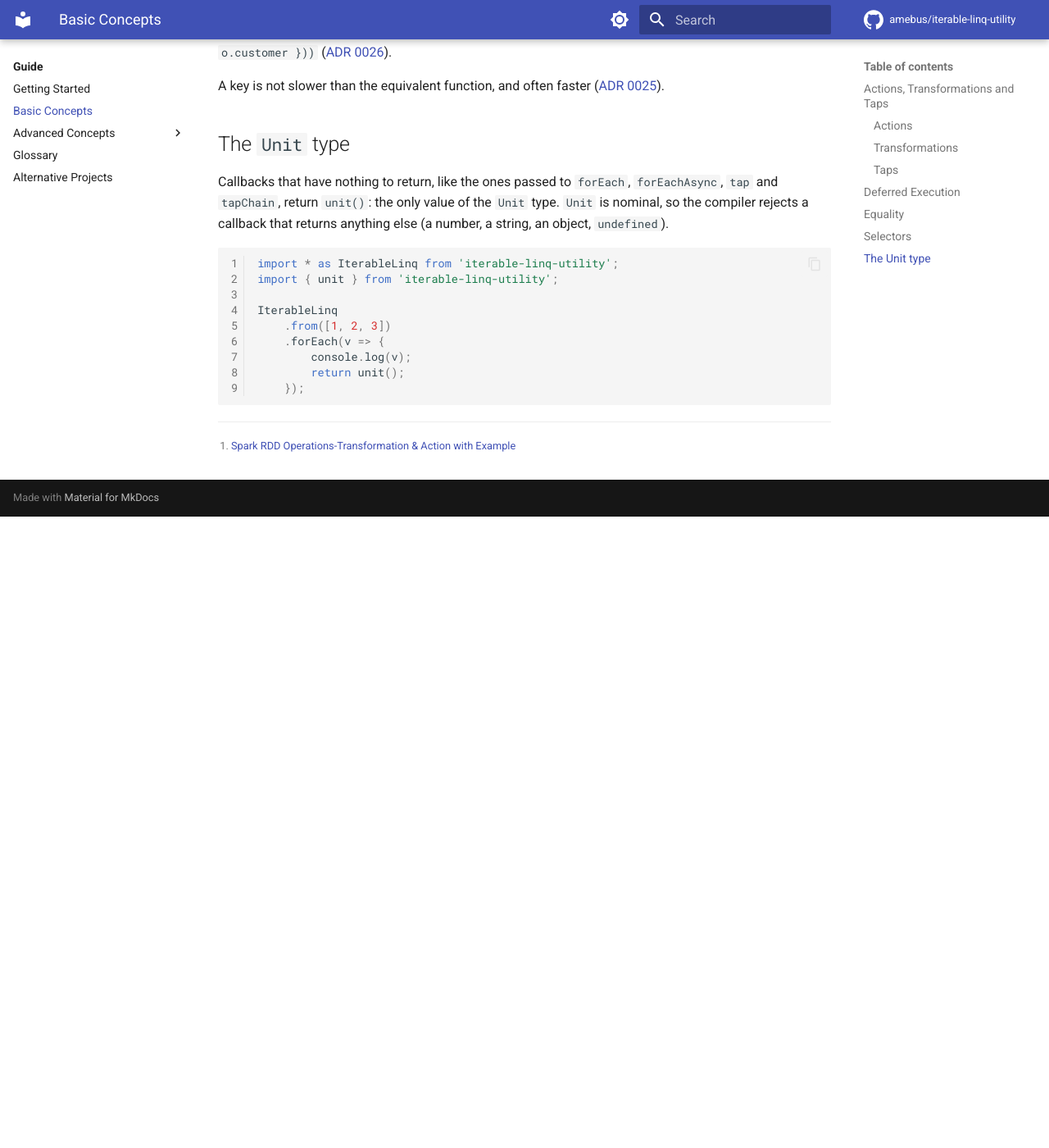
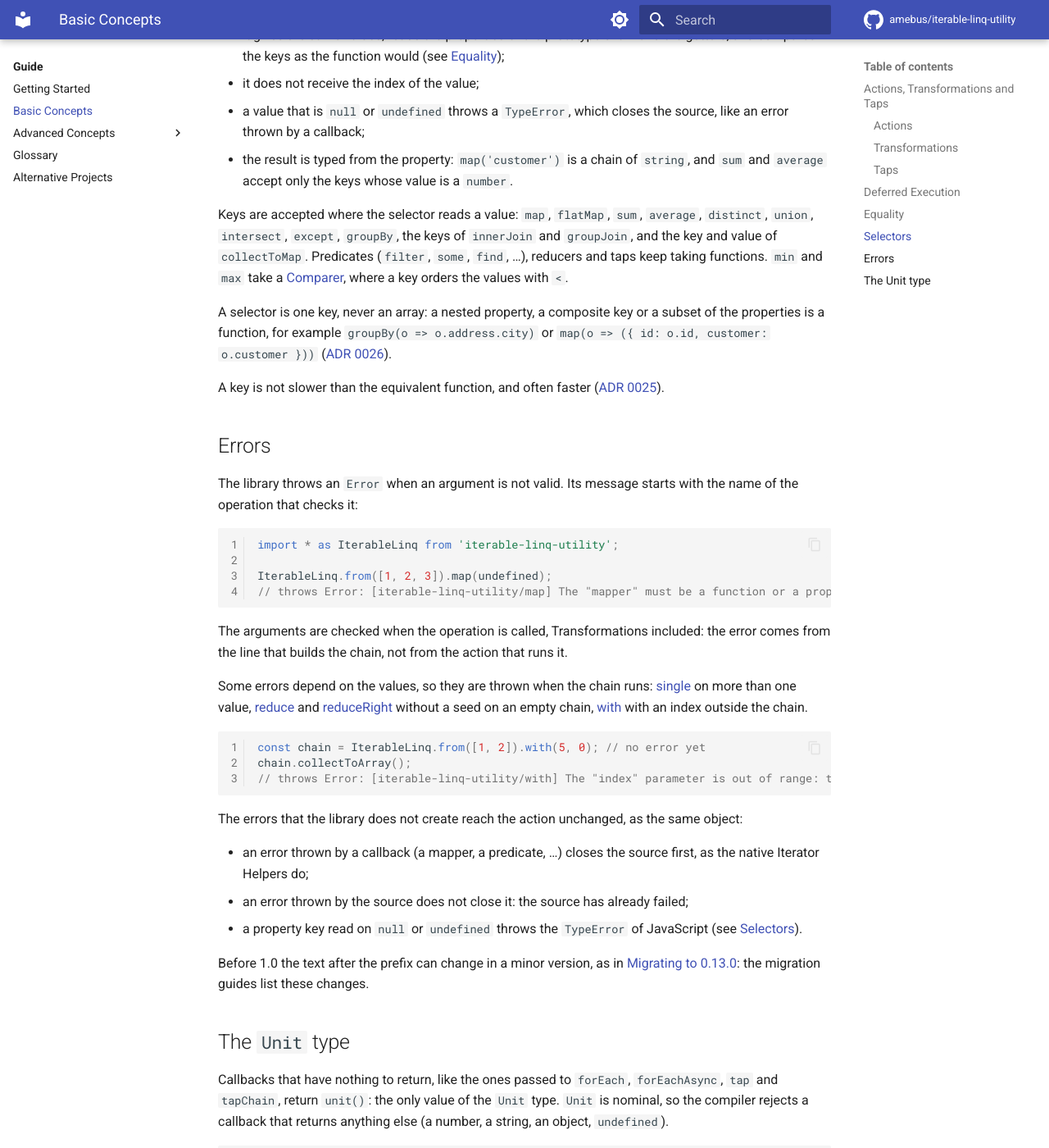
Before and after one commit to Amebus/iterable-linq-utility, an MkDocs documentation site: the page built from documentation/docs/basic-concepts.md, in a window 1280 px wide and 1400 px high, scrolled down 3537 px. Shown: the whole window at 82% size. Built offline with MkDocs 1.6.1 and Material for MkDocs 9.7.7, drawn with Linux system fonts in a browser that asks for light colours; comment, search, counter and statistics services are not loaded; the version menu is left out; before the commit the page ends 4167 px from its top, so only the background shows below that; some of the changed text lies outside the part shown.

Commit message:
docs: one place for the execution model, and the errors for the users
Basic Concepts explains when each kind of operation runs, and a new
Errors section says which errors the library throws and when, and that
the errors of the source and of the callbacks reach the action
unchanged. The WIP banner of the home page becomes a note on the
breaking changes before 1.0. The empty sections of Advanced Concepts
stay: #198 tracks their content.

Closes #194

Co-Authored-By: Claude Opus 5.5 <noreply@anthropic.com>

````diff
--- a/documentation/docs/basic-concepts.md
+++ b/documentation/docs/basic-concepts.md
@@ -57,7 +57,16 @@ chain.some(v => v > 10);
 
 Every action runs the chain again, from the source: a chain is **re-runnable**. To avoid running an expensive chain twice, store its values with [memoize](api-reference/transformations.md#memoize) or [materialize](api-reference/actions.md#materialize).
 
-See [Deferred Execution](glossary.md#deferred-execution) and [Repeatable Execution](glossary.md#repeatable-execution) in the glossary.
+When the work runs depends on the kind of operation:
+
+| Operation | When it runs |
+| --- | --- |
+| [Transformations](api-reference/transformations.md) | [Fully deferred](glossary.md#fully-deferred-execution): nothing runs until an action reads the chain |
+| [tapChainCreation](api-reference/taps.md#tapchaincreation) | [Partially deferred](glossary.md#partially-deferred-execution): its callback runs at once, the chain still waits for an action |
+| [Actions](api-reference/actions.md) | [Immediate](glossary.md#immediate-evaluation): they run the chain when they are called |
+| [memoize](api-reference/transformations.md#memoize) with `allowPartialMemoization: false` | [Eager](glossary.md#eager-evaluation): the first read reads the whole source |
+
+Running a chain again has some pitfalls, with single-use and mutable sources, side effects and closing the source: see [Repeatable Execution](advanced-concepts/index.md#repeatable-execution).
 
 ## Equality
 
@@ -112,6 +121,35 @@ A selector is one key, never an array: a nested property, a composite key or a s
 
 A key is not slower than the equivalent function, and often faster ([ADR 0025](https://github.com/Amebus/iterable-linq-utility/blob/main/docs/decisions/0025-property-keys-as-selectors.md)).
 
+## Errors
+
+The library throws an `Error` when an argument is not valid. Its message starts with the name of the operation that checks it:
+
+```typescript
+import * as IterableLinq from 'iterable-linq-utility';
+
+IterableLinq.from([1, 2, 3]).map(undefined);
+// throws Error: [iterable-linq-utility/map] The "mapper" must be a function or a property key
+```
+
+The arguments are checked when the operation is called, Transformations included: the error comes from the line that builds the chain, not from the action that runs it.
+
+Some errors depend on the values, so they are thrown when the chain runs: [single](api-reference/actions.md#single) on more than one value, [reduce](api-reference/actions.md#reduce) and [reduceRight](api-reference/actions.md#reduceright) without a seed on an empty chain, [with](api-reference/transformations.md#with) with an index outside the chain.
+
+```typescript
+const chain = IterableLinq.from([1, 2]).with(5, 0); // no error yet
+chain.collectToArray();
+// throws Error: [iterable-linq-utility/with] The "index" parameter is out of range: the source has 2 values
+```
+
+The errors that the library does not create reach the action unchanged, as the same object:
+
+- an error thrown by a callback (a mapper, a predicate, …) closes the source first, as the native Iterator Helpers do;
+- an error thrown by the source does not close it: the source has already failed;
+- a property key read on `null` or `undefined` throws the `TypeError` of JavaScript (see [Selectors](#selectors)).
+
+Before 1.0 the text after the prefix can change in a minor version, as in [Migrating to 0.13.0](migrating-to-0.13.0.md): the migration guides list these changes.
+
 ## The `Unit` type
 
 Callbacks that have nothing to return, like the ones passed to `forEach`, `forEachAsync`, `tap` and `tapChain`, return `unit()`: the only value of the `Unit` type.
````
Also changed, not shown: documentation/docs/index.md (+2 -1 lines).
